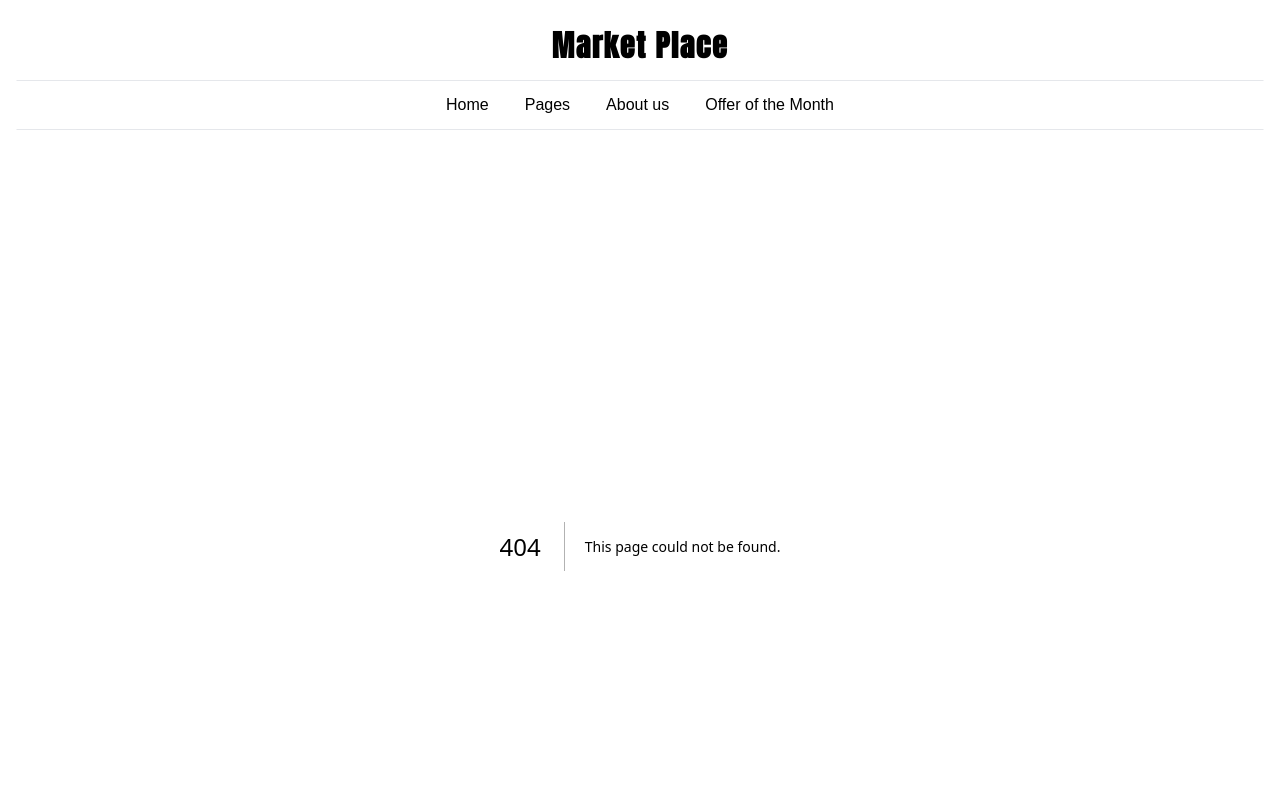
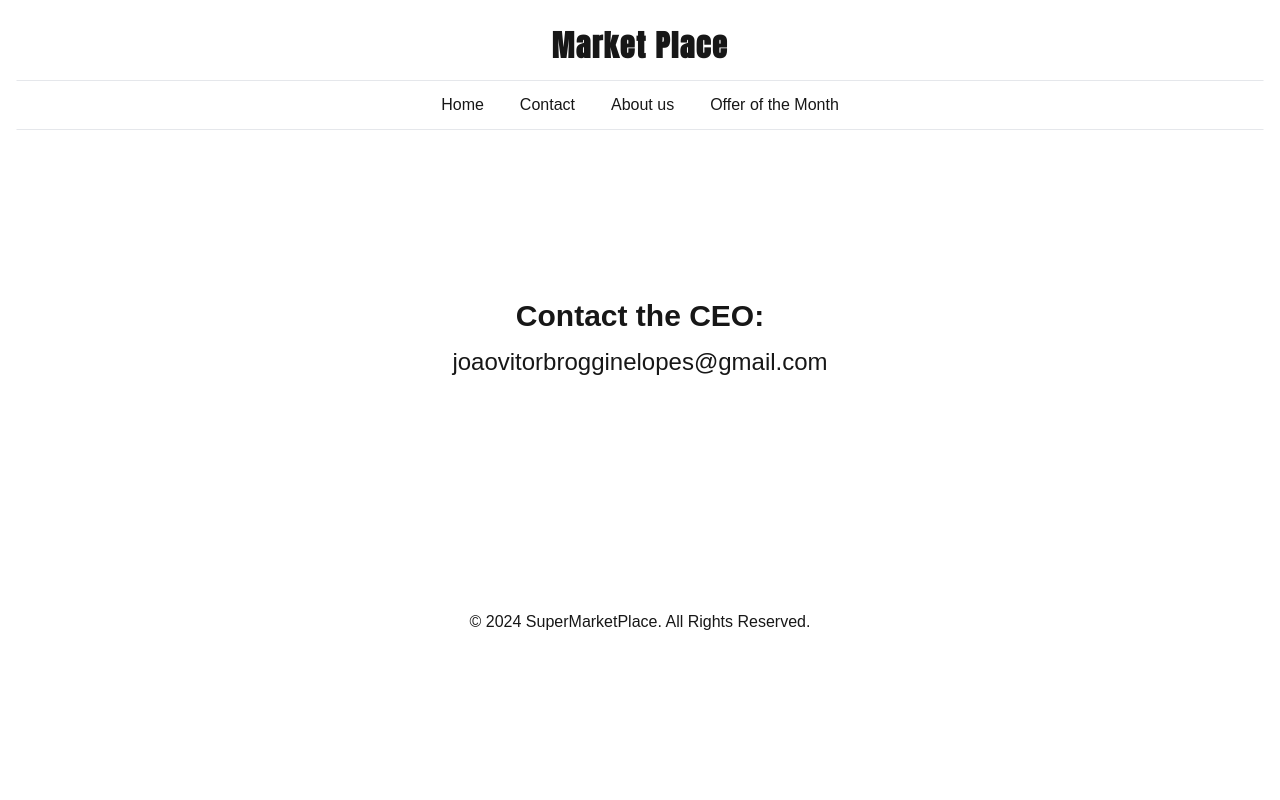
Before and after one commit to joaobroggine/super-market-nextjs, a Next.js app in the folder supermarket/: page /contact in a window 1280 px wide. Before the commit this address had no page. Shown: the top 800 px of the page. Built offline with nearby package versions, Linux system fonts and the light colour scheme.

Commit message:
Finalizing the project (So Far)

```diff
--- /dev/null
+++ b/supermarket/src/app/contact/page.tsx
@@ -0,0 +1,8 @@
+export default function page() {
+  return (
+    <div className="flex flex-col items-center justify-center space-y-3 h-96 mb-16">
+      <h1 className="text-3xl font-bold">Contact the CEO:</h1>
+      <h2 className="text-2xl">joaovitorbrogginelopes@gmail.com</h2>
+    </div>
+  )
+}
--- a/supermarket/src/app/layout.tsx
+++ b/supermarket/src/app/layout.tsx
@@ -40,7 +40,7 @@ export default function RootLayout({
           <nav className="flex justify-center border p-3 m-4 border-l-transparent border-r-transparent">
         <ul className="flex flex-row space-x-9">
           <li><Link href="/" className="hover:underline">Home</Link></li>
-          <li><Link href="/pages" className="hover:underline">Pages</Link></li>
+          <li><Link href="/contact" className="hover:underline">Contact</Link></li>
           <li><Link href="/about" className="hover:underline">About us</Link></li>
           <li><Link href="/offer" className="hover:underline">Offer of the Month</Link></li>
         </ul>
```
